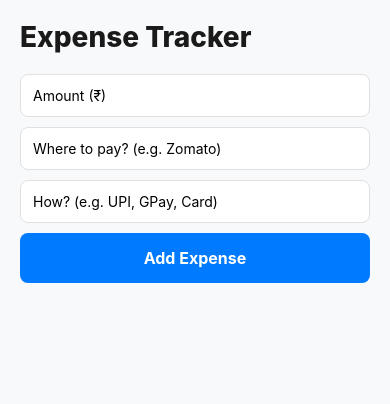
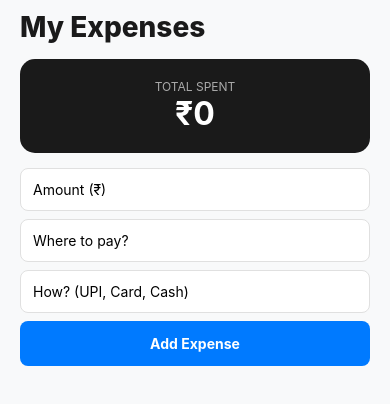
Before and after one commit to samarth-ambure/My-Expense-Tracker, a React Native app: screen / in a window 390 px wide. Shown: the top 404 px of the page. Built offline with nearby package versions, Linux system fonts and the light colour scheme.

Commit message:
complete modular refactor with HomeScreen and entry App.js

```diff
--- a/App.js
+++ b/App.js
@@ -1,122 +1,11 @@
-import React, { useState, useEffect } from 'react';
-import { StyleSheet, Text, View, TextInput, TouchableOpacity, FlatList } from 'react-native';
-import { SafeAreaProvider, SafeAreaView } from 'react-native-safe-area-context'; // Fixed Warning
-import AsyncStorage from '@react-native-async-storage/async-storage';
-import { Trash2, MapPin, Wallet } from 'lucide-react-native';
+import React from 'react';
+import { SafeAreaProvider } from 'react-native-safe-area-context';
+import HomeScreen from './screens/HomeScreen';
 
 export default function App() {
-  const [amount, setAmount] = useState('');
-  const [payTo, setPayTo] = useState('');
-  const [payVia, setPayVia] = useState(''); // Added payment method
-  const [expenses, setExpenses] = useState([]);
-
-  useEffect(() => {
-    loadExpenses();
-  }, []);
-
-  const loadExpenses = async () => {
-    const storedData = await AsyncStorage.getItem('@expenses');
-    if (storedData) {
-      setExpenses(JSON.parse(storedData));
-    }
-  };
-
-  const saveExpense = async () => {
-    if (!amount || !payTo) return;
-
-    const newExpense = {
-      id: Date.now().toString(), // Unique Key
-      amount,
-      payTo,
-      payVia: payVia || 'Cash'
-    };
-
-    const updatedList = [newExpense, ...expenses];
-    setExpenses(updatedList);
-    await AsyncStorage.setItem('@expenses', JSON.stringify(updatedList));
-
-    setAmount('');
-    setPayTo('');
-    setPayVia('');
-  };
-
-  const deleteExpense = async (id) => {
-    const filteredList = expenses.filter(item => item.id !== id);
-    setExpenses(filteredList);
-    await AsyncStorage.setItem('@expenses', JSON.stringify(filteredList));
-  };
-
   return (
     <SafeAreaProvider>
-      <SafeAreaView style={styles.container}>
-        <Text style={styles.title}>Expense Tracker</Text>
-
-        <View style={styles.inputContainer}>
-          <TextInput
-            style={styles.input}
-            placeholder="Amount (₹)"
-            value={amount}
-            onChangeText={setAmount}
-            keyboardType="numeric"
-          />
-          <TextInput
-            style={styles.input}
-            placeholder="Where to pay? (e.g. Zomato)"
-            value={payTo}
-            onChangeText={setPayTo}
-          />
-          <TextInput
-            style={styles.input}
-            placeholder="How? (e.g. UPI, GPay, Card)"
-            value={payVia}
-            onChangeText={setPayVia}
-          />
-          <TouchableOpacity style={styles.addButton} onPress={saveExpense}>
-            <Text style={styles.buttonText}>Add Expense</Text>
-          </TouchableOpacity>
-        </View>
-
-        <FlatList
-          data={expenses}
-          keyExtractor={(item) => item.id} // Fixed "Unique Key" Error
-          renderItem={({ item }) => (
-            <View style={styles.card}>
-              <View>
-                <Text style={styles.cardAmount}>₹{item.amount}</Text>
-                <View style={styles.row}>
-                  <MapPin size={14} color="#666" />
-                  <Text style={styles.cardDetail}> {item.payTo}</Text>
-                </View>
-                <View style={styles.row}>
-                  <Wallet size={14} color="#666" />
-                  <Text style={styles.cardDetail}> Via: {item.payVia}</Text>
-                </View>
-              </View>
-              <TouchableOpacity onPress={() => deleteExpense(item.id)}>
-                <Trash2 size={20} color="#FF3B30" />
-              </TouchableOpacity>
-            </View>
-          )}
-        />
-      </SafeAreaView>
+      <HomeScreen />
     </SafeAreaProvider>
   );
 }
-
-const styles = StyleSheet.create({
-  container: { flex: 1, backgroundColor: '#F8F9FA', paddingHorizontal: 20 },
-  title: { fontSize: 28, fontWeight: '800', marginVertical: 20, color: '#1A1A1A' },
-  inputContainer: { marginBottom: 25 },
-  input: { backgroundColor: '#fff', padding: 12, borderRadius: 8, marginBottom: 10, borderWidth: 1, borderColor: '#E0E0E0' },
-  addButton: { backgroundColor: '#007AFF', padding: 15, borderRadius: 8, alignItems: 'center' },
-  buttonText: { color: '#fff', fontWeight: '700', fontSize: 16 },
-  card: {
-    backgroundColor: '#fff', padding: 16, borderRadius: 12, marginBottom: 12,
-    flexDirection: 'row', justifyContent: 'space-between', alignItems: 'center',
-    borderLeftWidth: 5, borderLeftColor: '#34C759',
-    elevation: 3, shadowColor: '#000', shadowOpacity: 0.1, shadowRadius: 4
-  },
-  cardAmount: { fontSize: 20, fontWeight: 'bold', color: '#1A1A1A' },
-  cardDetail: { color: '#666', fontSize: 14, marginLeft: 4 },
-  row: { flexDirection: 'row', alignItems: 'center', marginTop: 4 }
-});
--- /dev/null
+++ b/components/ExpenseItem.js
@@ -0,0 +1,22 @@
+import { View, Text, TouchableOpacity, StyleSheet } from 'react-native';
+import { Trash2, MapPin, Wallet } from 'lucide-react-native';
+
+export const ExpenseItem = ({ item, onDelete }) => (
+  <View style={styles.card}>
+    <View>
+      <Text style={styles.cardAmount}>₹{parseFloat(item.amount).toLocaleString('en-IN')}</Text>
+      <View style={styles.row}><MapPin size={14} color="#666" /><Text style={styles.cardDetail}> {item.payTo}</Text></View>
+      <View style={styles.row}><Wallet size={14} color="#666" /><Text style={styles.cardDetail}> Via: {item.payVia}</Text></View>
+    </View>
+    <TouchableOpacity onPress={() => onDelete(item.id)}>
+      <Trash2 size={20} color="#FF3B30" />
+    </TouchableOpacity>
+  </View>
+);
+
+const styles = StyleSheet.create({
+  card: { backgroundColor: '#fff', padding: 16, borderRadius: 12, marginBottom: 12, flexDirection: 'row', justifyContent: 'space-between', alignItems: 'center', borderLeftWidth: 5, borderLeftColor: '#34C759', elevation: 3 },
+  cardAmount: { fontSize: 20, fontWeight: 'bold' },
+  cardDetail: { color: '#666', fontSize: 14, marginLeft: 4 },
+  row: { flexDirection: 'row', alignItems: 'center', marginTop: 4 }
+});
--- /dev/null
+++ b/screens/HomeScreen.js
@@ -0,0 +1,111 @@
+import React, { useState, useEffect } from 'react';
+import { StyleSheet, Text, View, TextInput, TouchableOpacity, FlatList, KeyboardAvoidingView, Platform, ScrollView } from 'react-native';
+import { SafeAreaView } from 'react-native-safe-area-context';
+import { ExpenseItem } from '../components/ExpenseItem';
+import { getExpensesFromStorage, saveExpensesToStorage } from '../utils/storage';
+
+export default function HomeScreen() {
+  const [amount, setAmount] = useState('');
+  const [payTo, setPayTo] = useState('');
+  const [payVia, setPayVia] = useState('');
+  const [expenses, setExpenses] = useState([]);
+
+  useEffect(() => {
+    loadInitialData();
+  }, []);
+
+  const loadInitialData = async () => {
+    const data = await getExpensesFromStorage();
+    setExpenses(data);
+  };
+
+  const handleAddExpense = async () => {
+    if (!amount || !payTo) return;
+
+    const newExpense = {
+      id: Date.now().toString(),
+      amount,
+      payTo,
+      payVia: payVia || 'Cash',
+    };
+
+    const updatedList = [newExpense, ...expenses];
+    setExpenses(updatedList);
+    await saveExpensesToStorage(updatedList);
+
+    setAmount('');
+    setPayTo('');
+    setPayVia('');
+  };
+
+  const handleDelete = async (id) => {
+    const filteredList = expenses.filter(item => item.id !== id);
+    setExpenses(filteredList);
+    await saveExpensesToStorage(filteredList);
+  };
+
+  const totalBalance = expenses.reduce((sum, item) => sum + parseFloat(item.amount || 0), 0);
+
+  return (
+    <SafeAreaView style={styles.container}>
+      <KeyboardAvoidingView
+        behavior={Platform.OS === 'ios' ? 'padding' : 'height'}
+        style={{ flex: 1 }}
+      >
+        <Text style={styles.title}>My Expenses</Text>
+
+        <View style={styles.summaryCard}>
+          <Text style={styles.summaryLabel}>Total Spent</Text>
+          <Text style={styles.summaryAmount}>₹{totalBalance.toLocaleString('en-IN')}</Text>
+        </View>
+
+        <View style={styles.inputContainer}>
+          <TextInput
+            style={styles.input}
+            placeholder="Amount (₹)"
+            value={amount}
+            onChangeText={setAmount}
+            keyboardType="numeric"
+          />
+          <TextInput
+            style={styles.input}
+            placeholder="Where to pay?"
+            value={payTo}
+            onChangeText={setPayTo}
+          />
+          <TextInput
+            style={styles.input}
+            placeholder="How? (UPI, Card, Cash)"
+            value={payVia}
+            onChangeText={setPayVia}
+          />
+          <TouchableOpacity style={styles.addButton} onPress={handleAddExpense}>
+            <Text style={styles.buttonText}>Add Expense</Text>
+          </TouchableOpacity>
+        </View>
+
+        <FlatList
+          data={expenses}
+          keyExtractor={(item) => item.id}
+          renderItem={({ item }) => (
+            <ExpenseItem item={item} onDelete={handleDelete} />
+          )}
+          contentContainerStyle={{ paddingBottom: 20 }}
+          showsVerticalScrollIndicator={false}
+        />
+      </KeyboardAvoidingView>
+    </SafeAreaView>
+  );
+}
+
+const styles = StyleSheet.create({
+  container: { flex: 1, backgroundColor: '#F8F9FA', paddingHorizontal: 20 },
+  title: { fontSize: 28, fontWeight: '800', marginTop: 10, color: '#1A1A1A' },
+  summaryCard: { backgroundColor: '#1A1A1A', padding: 20, borderRadius: 15, marginVertical: 15, alignItems: 'center' },
+  summaryLabel: { color: '#AAA', fontSize: 12, textTransform: 'uppercase' },
+  summaryAmount: { color: '#FFF', fontSize: 32, fontWeight: 'bold' },
+  inputContainer: { marginBottom: 20 },
+  input: { backgroundColor: '#fff', padding: 12, borderRadius: 8, marginBottom: 8, borderWidth: 1, borderColor: '#E0E0E0' },
+  addButton: { backgroundColor: '#007AFF', padding: 14, borderRadius: 8, alignItems: 'center' },
+  buttonText: { color: '#fff', fontWeight: '700' },
+});
--- /dev/null
+++ b/utils/storage.js
@@ -0,0 +1,12 @@
+import AsyncStorage from '@react-native-async-storage/async-storage';
+
+const STORAGE_KEY = '@expenses';
+
+export const saveExpensesToStorage = async (expenses) => {
+  await AsyncStorage.setItem(STORAGE_KEY, JSON.stringify(expenses));
+};
+
+export const getExpensesFromStorage = async () => {
+  const data = await AsyncStorage.getItem(STORAGE_KEY);
+  return data ? JSON.parse(data) : [];
+};
```
